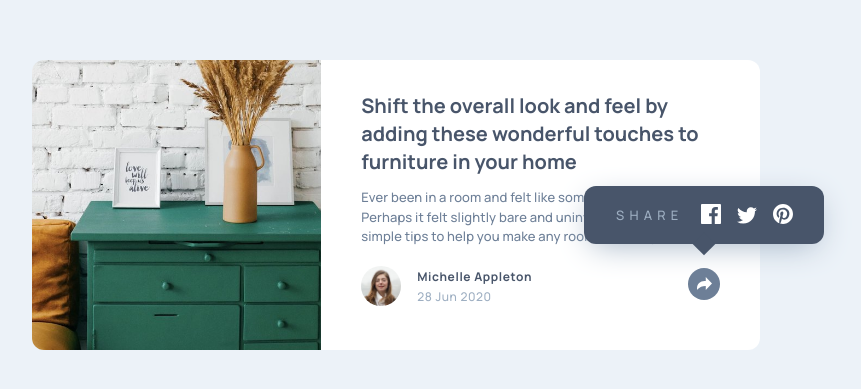
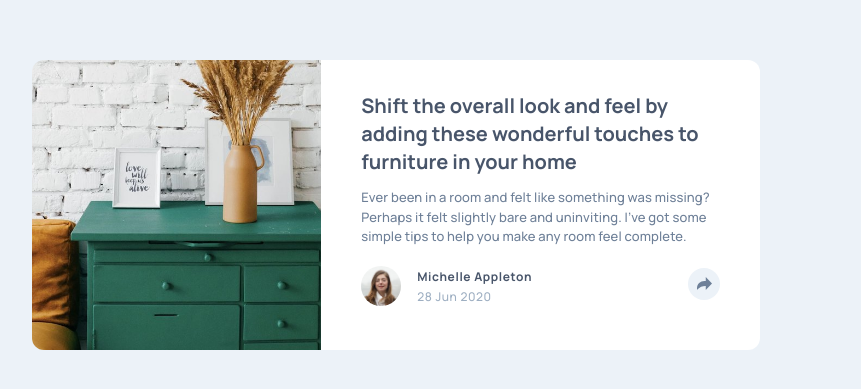
Before and after one commit to webbees-development/practice-project-article-preview-component, a plain HTML site: page index.html in a window 1280 px wide. Shown: the part 195-584 px from the top of the page, without its empty margins (244-1105 px from the left). Drawn offline with Linux system fonts and the light colour scheme.

Commit message:
set initial values for control tags

```diff
--- a/index.html
+++ b/index.html
@@ -35,11 +35,11 @@
             <p class="date">28 Jun 2020</p>
           </div>
           <div class="action">
-            <button aria-controls="share" aria-expanded="true">
+            <button aria-controls="share" aria-expanded="false">
               <span class="sr-only">Share</span>
             </button>
           </div>
-          <div id="share" class="share" data-visible="true">
+          <div id="share" class="share" data-visible="false">
             <p>share</p>
             <a class="social-icon" href="/">
               <img src="./images/icon-facebook.svg" alt="">
```
